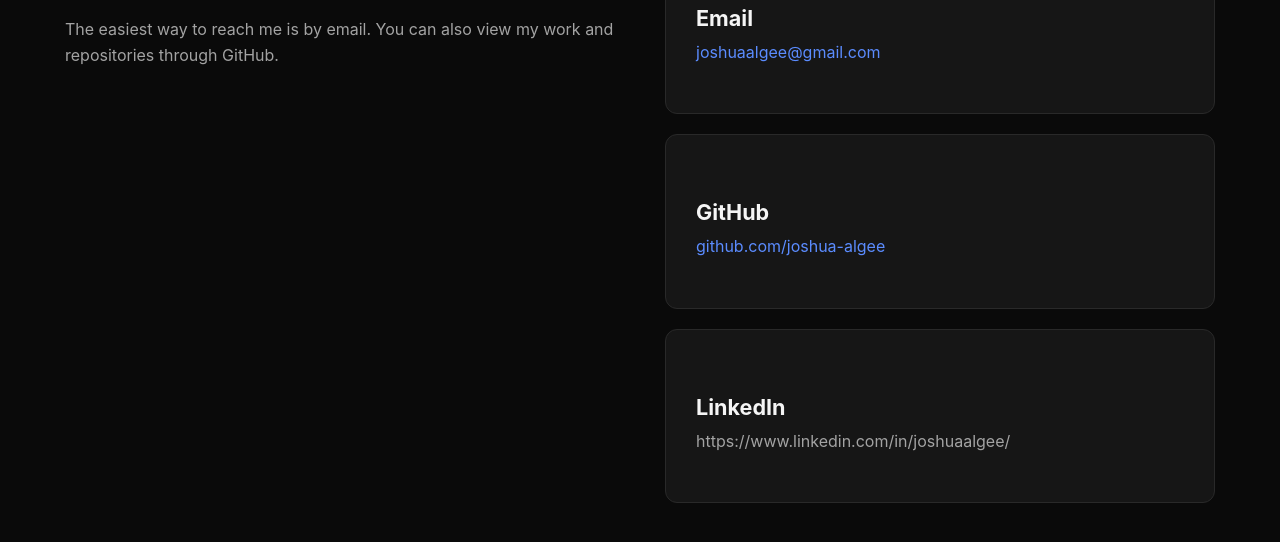
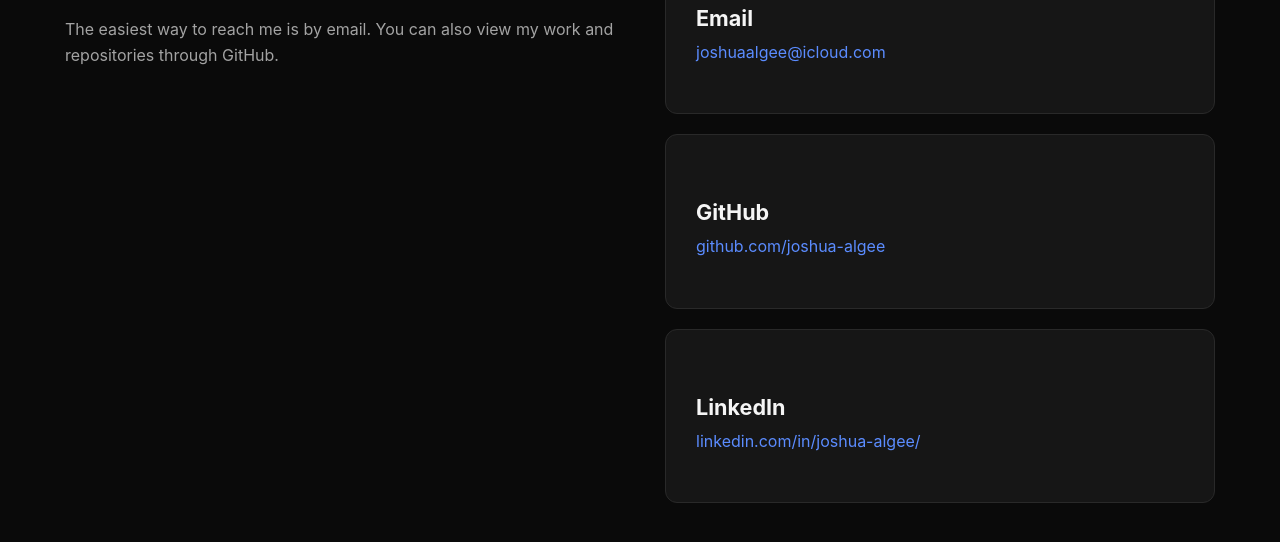
Before and after one commit to joshua-algee/JoshuaAlgeePortfolio, a plain HTML site: page contact.html in a window 1280 px wide. Shown: the part 526-1068 px from the top of the page. Drawn offline with Linux system fonts and the light colour scheme.

Commit message:
Social link change

```diff
--- a/contact.html
+++ b/contact.html
@@ -105,8 +105,8 @@
                         </h3>
 
                         <p>
-                            <a href="mailto:joshuaalgee@gmail.com">
-                                joshuaalgee@gmail.com
+                            <a href="mailto:joshuaalgee@icloud.com">
+                                joshuaalgee@icloud.com
                             </a>
                         </p>
 
@@ -139,7 +139,13 @@
                         </h3>
 
                         <p>
-                            https://www.linkedin.com/in/joshuaalgee/
+                             <a
+                                href="https://www.linkedin.com/in/joshuaalgee/"
+                                target="_blank"
+                                rel="noopener noreferrer"
+                            >
+                                linkedin.com/in/joshua-algee/
+                            </a>
                         </p>
 
                     </div>
```
